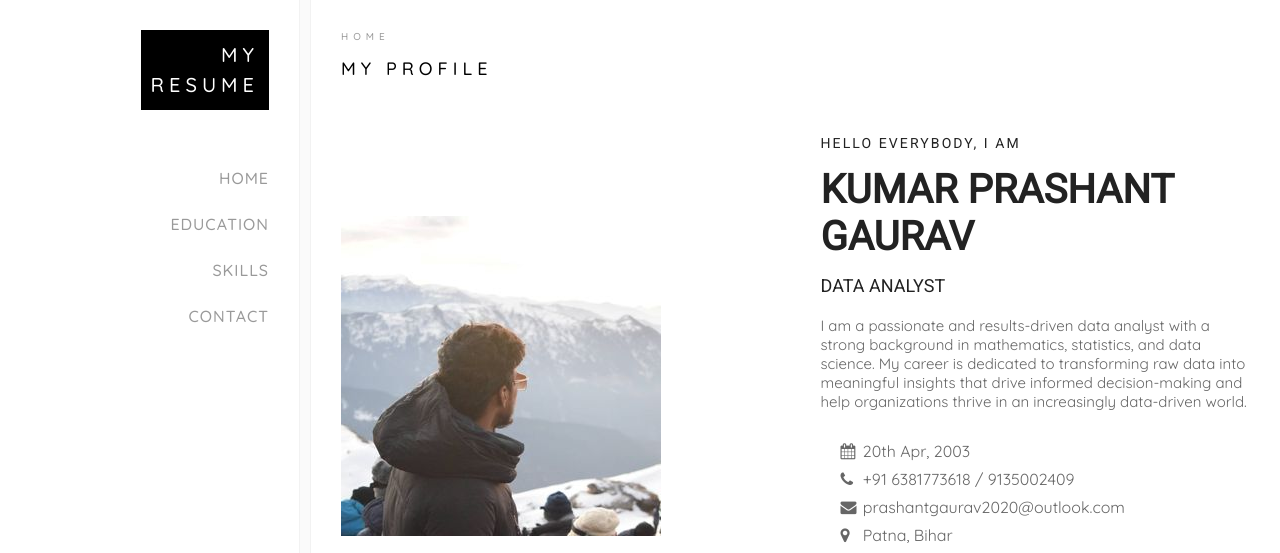
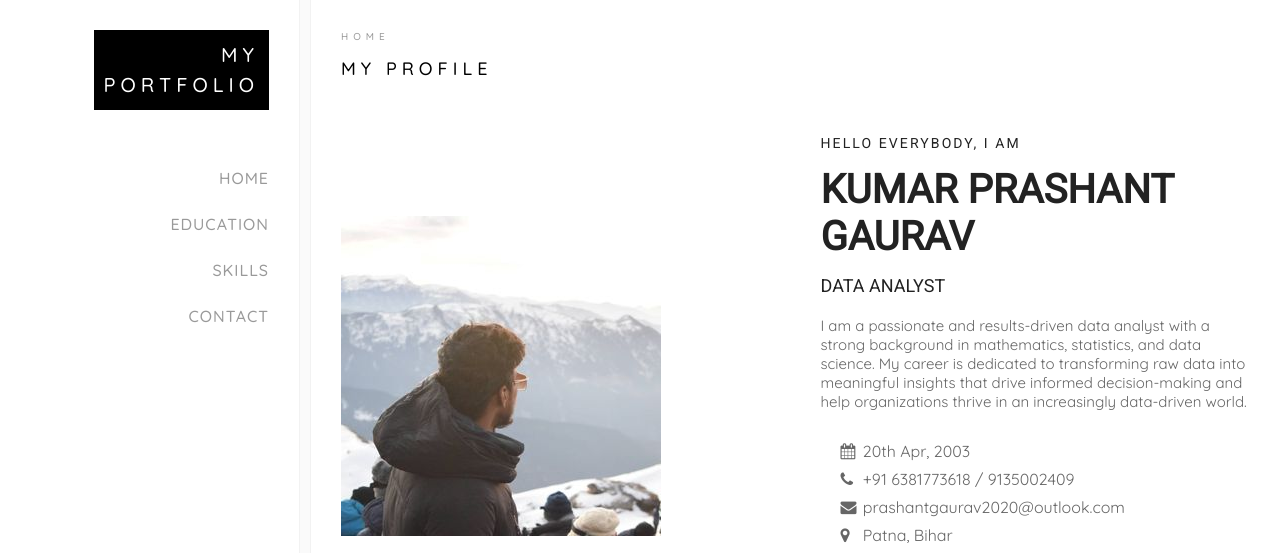
Before and after one commit to PrashantGaurav01/MyPortfolio, a plain HTML site: page index.html in a window 1280 px wide. Shown: the top 553 px of the page. Drawn offline with Linux system fonts and the light colour scheme.

Commit message:
Update index.html

```diff
--- a/index.html
+++ b/index.html
@@ -12,7 +12,7 @@
 			<div class="logo">
 				<a href="index.html">
 					<span>My</span>
-					<span>Resume</span>
+					<span>Portfolio</span>
 				</a>
 			</div>
 			<div class="nav">
```
